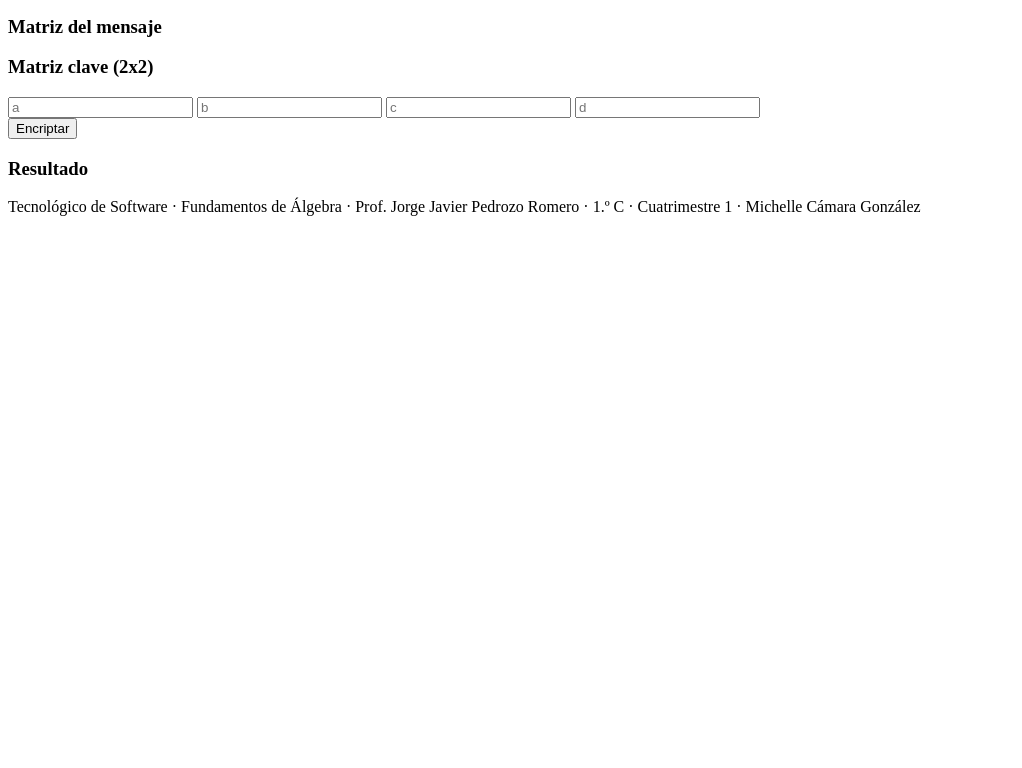
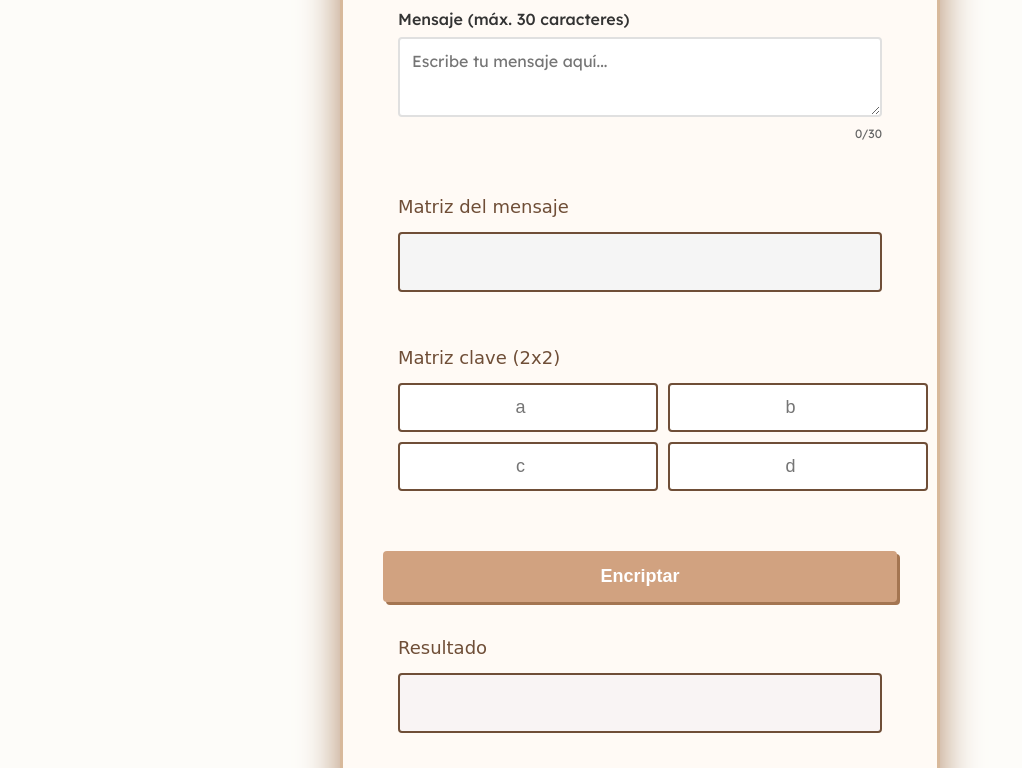
Before and after one commit to bylev/EncriptacionHill, a plain HTML site: page index.html in a window 1280 px wide. Shown: the part 141-909 px from the top of the page, without its empty margins (0-1022 px from the left). Before the commit the page ends 800 px from the top, so only its background shows below. Drawn offline with Linux system fonts and the light colour scheme; a web font is replaced by a local one.

Commit message:
feat: Implementar Encriptación Hill

```diff
--- a/index.html
+++ b/index.html
@@ -1,24 +1,27 @@
 <!DOCTYPE html>
-<html lang = "es">
+<html lang="es">
 <head>
-        <meta charset ="UTF-8">
-        <meta name= "viewsport"  content="width=device-width, initial-scale=1.0">
-        <title>Encriptación  Hill</title>
+    <meta charset="UTF-8">
+    <meta name="viewport" content="width=device-width, initial-scale=1.0">
+    <title>Encriptación Hill</title>
     <link rel="stylesheet" href="style.css">
     <link href="https://fonts.googleapis.com/css2?family=Lexend+Deca:wght@100..900&family=Playwrite+GB+J:ital,wght@0,100..400;1,100..400&display=swap" rel="stylesheet" rel="stylesheet">
+
 </head>
 <body>
     <div class="container">
         <h1>Encriptación Hill</h1>
-            <div class="sction">
-                <label for="mensaje"> Mensaje (max. 30 caracteres) </label>
-                <textarea id="mensaje" maxlength="30" placeholder="Escribe tu mensaje aquí ... "></textarea>
-                <div class="char-count" id="charCount">0/30</div>
+        <div class="section">
+            <label for="mensaje">Mensaje (máx. 30 caracteres)</label>
+            <textarea id="mensaje" maxlength="30" placeholder="Escribe tu mensaje aquí..."></textarea>
+            <div class="char-count">0/30</div>
         </div>
+
         <div class="section">
             <h3>Matriz del mensaje</h3>
-                <div id="matrizMensaje" class="matrix-display"></div>
+            <div id="matrizMensaje" class="matriz-display"></div>
         </div>
+
         <div class="section">
             <h3>Matriz clave (2x2)</h3>
             <div class="matriz-input">
@@ -30,16 +33,13 @@
         </div>
 
         <button id="encriptar">Encriptar</button>
+
         <div class="section">
             <h3>Resultado</h3>
             <div id="resultado" class="resultado-box"></div>
         </div>
+        <p class="meta">Tecnológico de Software · Fundamentos de Álgebra · Prof. Jorge Javier Pedrozo Romero · 1°C · Cuatrimestre 1 · Michelle Cámara González</p>
     </div>
-    <footer class="site-footer" role="contentinfo">
-        <div class="footer-inner">
-            <p>Tecnológico de Software · Fundamentos de Álgebra · Prof. Jorge Javier Pedrozo Romero · 1.º C · Cuatrimestre 1 · Michelle Cámara González</p>
-        </div>
-    </footer>
 
     <script src="script.js"></script>
 
--- a/style.css
+++ b/style.css
@@ -0,0 +1,173 @@
+* {
+    margin: 0;
+    padding: 0;
+    box-sizing: border-box;
+}
+
+body {
+    font-family: "Lexend Deca", sans-serif, Tahoma, Geneva, Verdana, sans-serif;
+    background: #fdfcf9;
+    color: #6f4e37;
+    min-height: 100vh;
+    display: flex;
+    justify-content: center;
+    align-items: center;
+    padding: 20px;
+}
+
+.container {
+    background-color: #fffaf5;
+    border: 3px solid #d8b99b;
+    max-width: 600px;
+    width: 100%;
+    padding: 40px;
+    border-radius: 8px;
+    box-shadow: 0 10px 40px #b08968;
+}
+
+h1 {
+    font-family: "Playwrite GB J", Tahoma, Geneva, Verdana, sans-serif;
+    align-items: center;
+    color: #6f4e37;
+    text-align: center;
+    margin-bottom: 30px;
+    border-radius: 15px;
+    border: 2px dashed #b08968;
+    box-shadow: 2px 2px 0 #a47551;
+    font-size: 32px;
+    font-weight: 600;
+}
+
+h3 {
+    font-family: "Playwrite GB J", cursive;
+    color: #6f4e37;
+    margin-bottom: 15px;
+    font-size: 18px;
+    font-weight: 500;
+}
+
+.section {
+    margin-bottom: 25px;
+    border-radius: 10px;
+    padding: 15px;
+}
+
+label {
+    display: block;
+    color: #333;
+    margin-bottom: 8px;
+    font-weight: 500;
+}
+
+textarea {
+    width: 100%;
+    padding: 12px;
+    border: 2px solid #e0e0e0;
+    border-radius: 4px;
+    font-size: 16px;
+    resize: vertical;
+    min-height: 80px;
+    font-family: inherit;
+    transition: border-color 0.3s;
+}
+
+textarea:focus {
+    outline: none;
+    border-color: #2a5298;
+}
+
+.char-count {
+    text-align: right;
+    color: #666;
+    font-size: 12px;
+    margin-top: 5px;
+}
+
+.matriz-display {
+    background: #f5f5f5;
+    padding: 20px;
+    border-radius: 4px;
+    border: 2px solid #6f4e37;
+    min-height: 60px;
+    font-family: 'Courier New', monospace;
+    color: #6f4e37;
+    line-height: 1.8;
+}
+
+.matriz-input {
+    display: grid;
+    color: #d3a788;
+    grid-template-columns: 1fr 1fr;
+    gap: 10px;
+    max-width: 200px;
+}
+
+.matriz-input input {
+    padding: 12px;
+    border: 2px solid #6f4e37 ;
+    border-radius: 4px;
+    font-size: 18px;
+    text-align: center;
+    transition: border-color 0.3s;
+}
+
+.matriz-input input:focus {
+    outline: none;
+    border-color: #6f4e37;
+}
+
+button {
+    width: 100%;
+    padding: 15px;
+    background: #d1a280;
+    box-shadow: 3px 3px 0 #a47551;
+    color: white;
+    border: none;
+    border-radius: 4px;
+    font-size: 18px;
+    font-weight: 600;
+    cursor: pointer;
+    transition: background 0.3s;
+    margin: 20px 0;
+}
+
+button:hover {
+     background: #6f4e37;
+     box-shadow: 2px 2px 0 #39190F
+}
+
+button:active {
+    box-shadow: none;
+    transform: scale(0.98);
+}
+
+.resultado-box {
+    background: #f9f4f4;
+    padding: 20px;
+    border-radius: 4px;
+    border: 2px solid #6f4e37;
+    min-height: 60px;
+    font-family: 'Courier New', monospace;
+    color: #333;
+    word-wrap: break-word;
+}
+
+.error {
+    color: #d32f2f;
+    background: #ffebee;
+    border-color: #d32f2f;
+}
+
+.site-footer {
+    text-align: center;
+    margin-top: 30px;
+    color: #666;
+    font-size: 14px;
+}
+
+.meta {
+    text-align: center;
+    color: #777;
+    font-size: 14px;
+    margin-top: 30px;
+}
```
Lines whose indentation alone changed are shown as unchanged.
